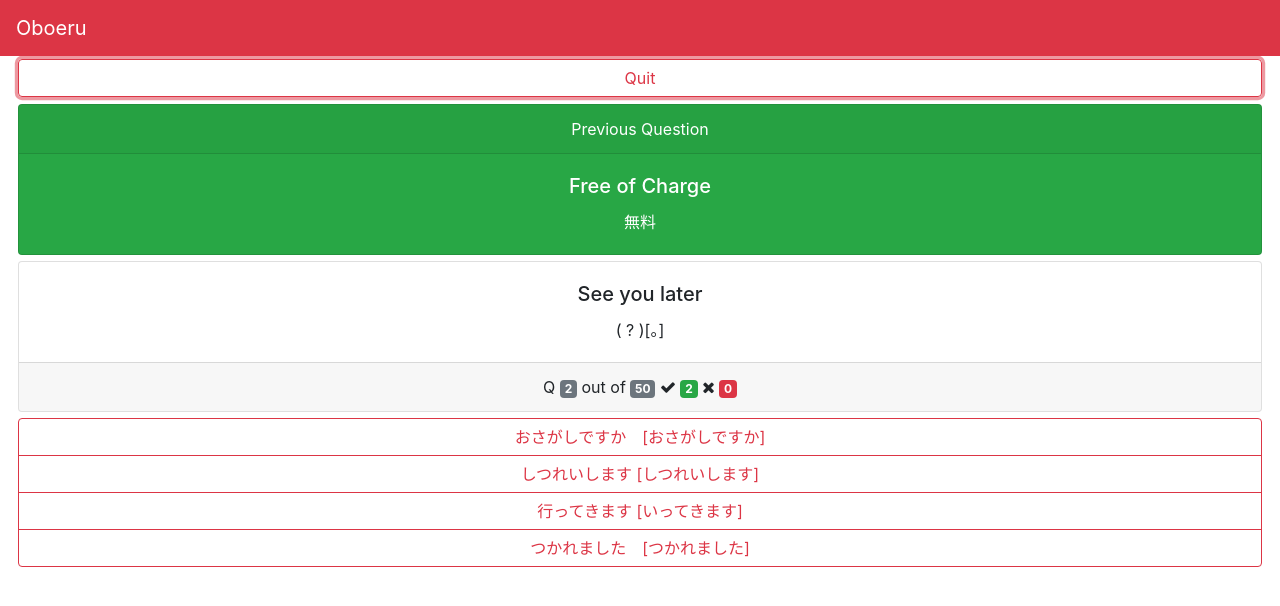
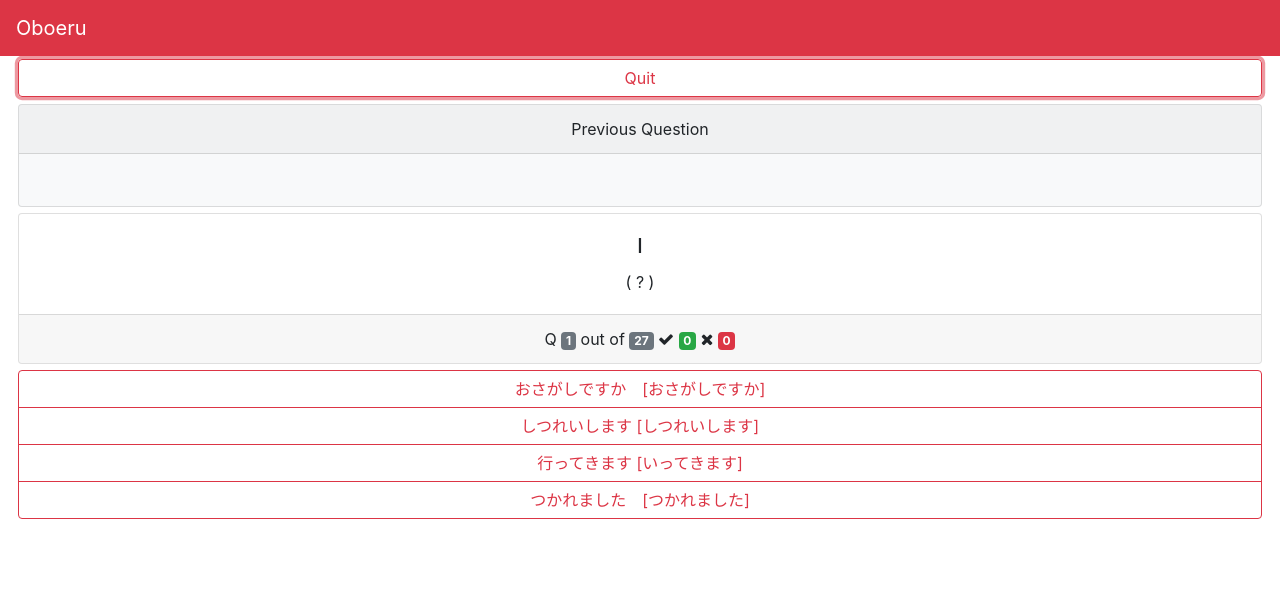
Before and after one commit to nbriannl/oboeru-web, a React (Create React App) app: page / in a window 1280 px wide. Both pictures are taken after a click on the button "Start". Shown: the top 606 px of the page. Built offline with nearby package versions, Linux system fonts and the light colour scheme.

Commit message:
working question cycle

```diff
--- a/src/App.js
+++ b/src/App.js
@@ -14,9 +14,9 @@ import {
 import "./App.css";
 import vocabulary from "./vocabulary.json";
 import poslist from "./poslist.json";
-import lessonlist from "./lessonlist.json";
+import lessonList from "./lessonlist.json";
 
-const numLessons = Object.keys(lessonlist).length;
+const numLessons = Object.keys(lessonList).length;
 const lessonNumbers = [...Array(numLessons).keys()].map(x => x + 1);
 
 class App extends React.Component {
@@ -28,15 +28,31 @@ class App extends React.Component {
     };
     console.log(vocabulary);
     console.log(poslist);
-    console.log(lessonlist);
+    console.log(lessonList);
   }
 
   handleStartQuiz = () => {
-    this.setState({ isInQuiz: true });
+    const wordIndices = lessonList[this.state.lessonNum];
+    this.setState({
+      isInQuiz: true,
+      questionsIndices: wordIndices,
+      currentQnNum: 0,
+      numCorrect: 0,
+      previousQuestion: {
+        isCorrect: null,
+        english: null,
+        japanese: null
+      }
+    });
   };
 
   handleEndQuiz = () => {
-    this.setState({ isInQuiz: false });
+    this.setState({
+      isInQuiz: false,
+      questionsIndices: undefined,
+      currentQnNum: undefined,
+      previousQuestion: undefined
+    });
   };
 
   handleLessonSelect = event => {
@@ -44,17 +60,54 @@ class App extends React.Component {
     this.setState({ lessonNum: selectedLessonNum });
   };
 
+  getQuestionAndAnswers = questionIndex => {
+    console.log(questionIndex);
+    const questionWord = vocabulary[questionIndex];
+    console.log(questionWord);
+    const englishQuestion = questionWord.english;
+    let questionBlank = "(    ?    )";
+    let japaneseAnswer = questionWord.japanese;
+    if (questionWord.preJapanese !== "") {
+      questionBlank = questionWord.preJapanese + " " + questionBlank;
+      japaneseAnswer = questionWord.preJapanese + " " + japaneseAnswer;
+    }
+    if (questionWord.postJapanese !== "") {
+      questionBlank = questionBlank + " " + questionWord.postJapanese;
+      japaneseAnswer = japaneseAnswer + " " + questionWord.postJapanese;
+    }
+    return { englishQuestion, questionBlank, japaneseAnswer };
+  };
+
+  handleOptionSelect = event => {
+    console.log("option selected: " + event.target.value);
+    const currQnNum = this.state.currentQnNum;
+    const currentWordIndex = this.state.questionsIndices[currQnNum];
+    const nextQnNum = this.state.currentQnNum + 1;
+    const { englishQuestion, japaneseAnswer } = this.getQuestionAndAnswers(
+      currentWordIndex
+    );
+    this.setState({
+      currentQnNum: nextQnNum,
+      previousQuestion: {
+        isCorrect: true,
+        english: englishQuestion,
+        japanese: japaneseAnswer
+      }
+    });
+  };
+
   render() {
     const isInQuiz = this.state.isInQuiz;
     let content;
-    const options = lessonNumbers.map(number => {
-      return (
-        <option key={number.toString()} value={number}>
-          {number}
-        </option>
+    if (isInQuiz) {
+      const numTotal = this.state.questionsIndices.length;
+      const currentQnNum = this.state.currentQnNum; // 0-index
+      const currentWordIndex = this.state.questionsIndices[currentQnNum];
+      const { englishQuestion, questionBlank } = this.getQuestionAndAnswers(
+        currentWordIndex
       );
-    });
-    if (isInQuiz) {
+      const numCorrect = this.state.numCorrect;
+      const numWrong = currentQnNum - numCorrect;
       content = (
         <>
           <Row className="quit-button" onClick={this.handleEndQuiz}>
@@ -66,24 +119,27 @@ class App extends React.Component {
           </Row>
           <Row className="previous-question-card">
             <Col>
-              <PreviousQuestionCard title="Free of Charge" text="無料" />
+              <PreviousQuestionCard
+                previousQuestion={this.state.previousQuestion}
+              />
             </Col>
           </Row>
           <Row className="question-card">
             <Col>
               <QuestionCard
-                title="See you later"
-                text="(   ?   )[。]"
-                currentQnNum={2}
-                numTotal={50}
-                numCorrect={2}
-                numWrong={0}
+                title={englishQuestion}
+                text={questionBlank}
+                currentQnNum={currentQnNum + 1}
+                numTotal={numTotal}
+                numCorrect={numCorrect}
+                numWrong={numWrong}
               />
             </Col>
           </Row>
           <Row className="answer-buttons">
             <Col>
               <MCQOptions
+                handleOptionSelect={this.handleOptionSelect}
                 options={[
                   "おさがしですか　[おさがしですか]",
                   "しつれいします [しつれいします]",
@@ -96,6 +152,13 @@ class App extends React.Component {
         </>
       );
     } else {
+      const options = lessonNumbers.map(number => {
+        return (
+          <option key={number.toString()} value={number}>
+            {number}
+          </option>
+        );
+      });
       content = (
         <>
           <Row>
@@ -146,12 +209,25 @@ const NavBar = () => {
 };
 
 function PreviousQuestionCard(props) {
+  const { isCorrect, english, japanese } = props.previousQuestion;
+  if (isCorrect === null) {
+    return (
+      <Card bg="light" text="black" className="text-center">
+        <Card.Header>Previous Question</Card.Header>
+        <Card.Body>
+          <Card.Title></Card.Title>
+          <Card.Text></Card.Text>
+        </Card.Body>
+      </Card>
+    );
+  }
+  const bgStyle = isCorrect ? "success" : "danger";
   return (
-    <Card bg="success" text="white" className="text-center">
+    <Card bg={bgStyle} text="white" className="text-center">
       <Card.Header>Previous Question</Card.Header>
       <Card.Body>
-        <Card.Title>{props.title}</Card.Title>
-        <Card.Text>{props.text}</Card.Text>
+        <Card.Title>{english}</Card.Title>
+        <Card.Text>{japanese}</Card.Text>
       </Card.Body>
     </Card>
   );
@@ -179,10 +255,34 @@ function QuestionCard(props) {
 function MCQOptions(props) {
   return (
     <ButtonGroup vertical className="special">
-      <Button variant="outline-danger">{props.options[0]}</Button>
-      <Button variant="outline-danger">{props.options[1]}</Button>
-      <Button variant="outline-danger">{props.options[2]}</Button>
-      <Button variant="outline-danger">{props.options[3]}</Button>
+      <Button
+        value={0}
+        variant="outline-danger"
+        onClick={props.handleOptionSelect}
+      >
+        {props.options[0]}
+      </Button>
+      <Button
+        value={1}
+        variant="outline-danger"
+        onClick={props.handleOptionSelect}
+      >
+        {props.options[1]}
+      </Button>
+      <Button
+        value={2}
+        variant="outline-danger"
+        onClick={props.handleOptionSelect}
+      >
+        {props.options[2]}
+      </Button>
+      <Button
+        value={3}
+        variant="outline-danger"
+        onClick={props.handleOptionSelect}
+      >
+        {props.options[3]}
+      </Button>
     </ButtonGroup>
   );
 }
```
